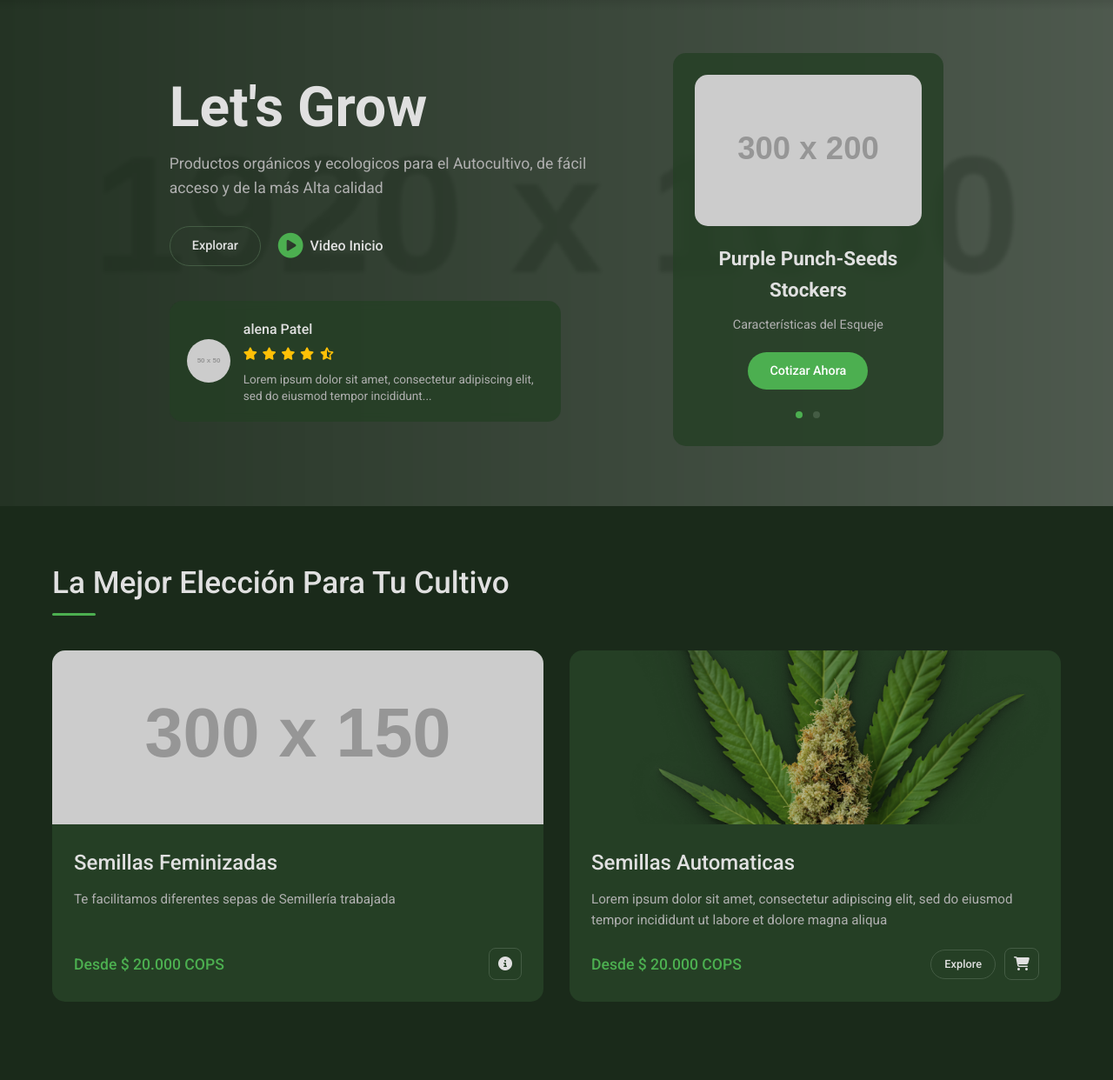
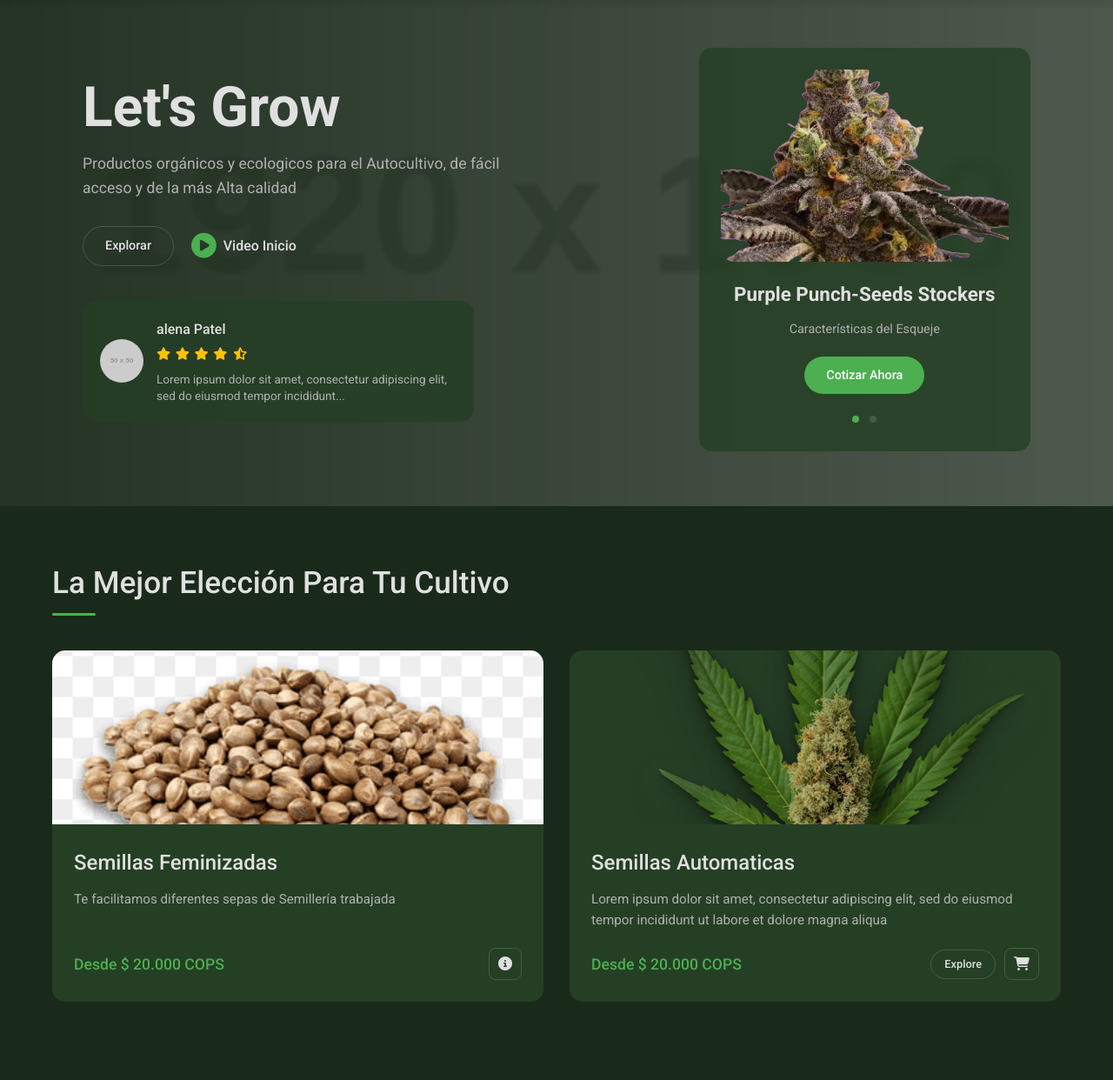
Before and after one commit to LudwinGalvis/LetsGrowTiendaDeCultivo, a plain HTML site: page index.html in a window 1280 px wide. Shown: the part 58-1300 px from the top of the page at 87% size. Drawn offline with Linux system fonts and the light colour scheme; placeholder pictures from the web are drawn by us.

Commit message:
trabajamdo en las imagenes

```diff
--- a/index.html
+++ b/index.html
@@ -78,7 +78,7 @@
                 </div>
                 <div class="hero-feature">
                     <div class="feature-card">
-                        <img src="https://via.placeholder.com/300x200?text=Cannabis+Leaf" alt="Colorful Cannabis Leaf">
+                        <img src="img/purplepunch.png" alt="Colorful Cannabis Leaf">
                         <div class="feature-text">
                            <span class="feature-label"></span> <!-- Optional label spot -->
                             <h2>Purple Punch-Seeds Stockers</h2>
@@ -100,7 +100,7 @@
                 <h2 class="section-title">La Mejor Elección Para Tu Cultivo</h2>
                 <div class="seeds-grid">
                     <div class="seed-card">
-                        <img src="https://via.placeholder.com/300x150?text=Seeds" alt="Cannabis Seeds" class="seed-image">
+                        <img src="img/semillas.png" alt="Cannabis Seeds" class="seed-image">
                         <div class="seed-content">
                             <h3>Semillas Feminizadas</h3>
                             <p>Te facilitamos diferentes sepas de Semillería trabajada</p>
```
Also changed, not shown: img/Purple-Punch-Ferminised-Seeds.png (added), img/purplepunch.png (added), img/semillas.png (added).
